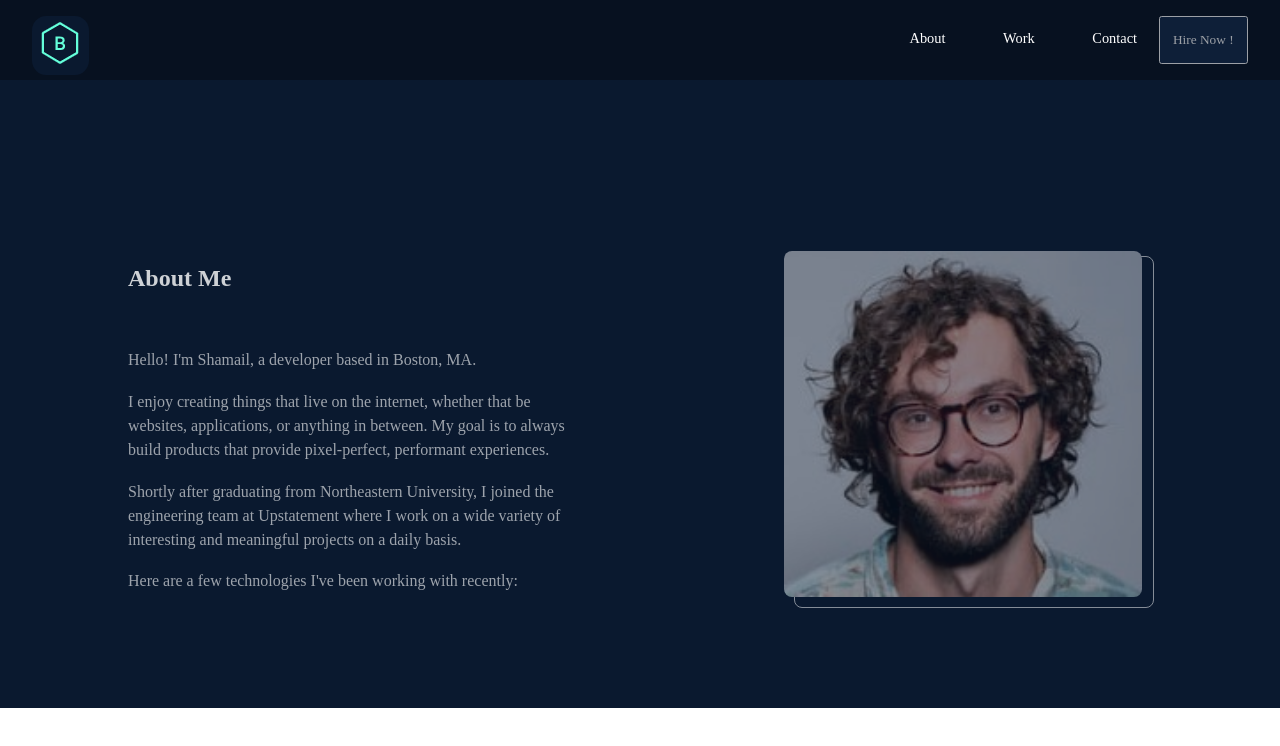
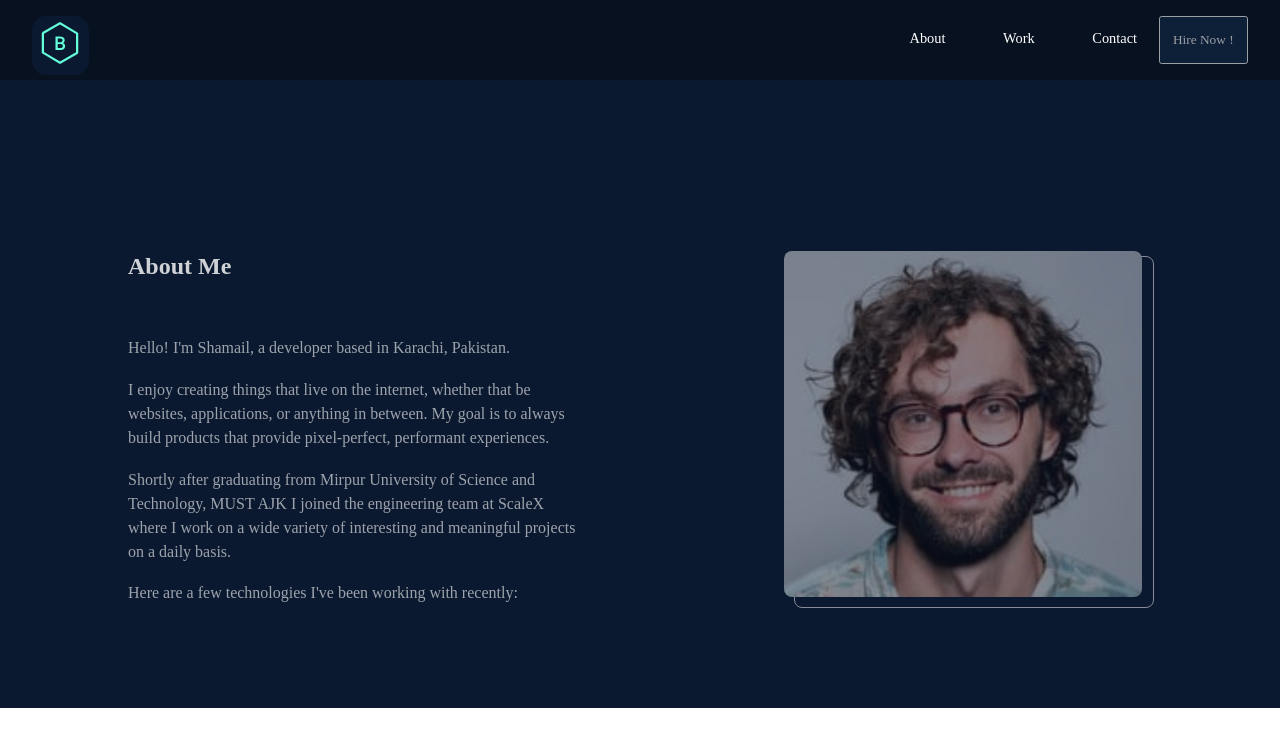
Before and after one commit to ShamailAbbas/myportfolio, a React (Create React App) app: page /aboutpage in a window 1280 px wide. Shown: the top 746 px of the page. Built offline with nearby package versions, Linux system fonts and the light colour scheme.

Commit message:
changed location

```diff
--- a/src/components/About.js
+++ b/src/components/About.js
@@ -7,7 +7,7 @@ const About = () => {
       <div className='aboutcontent'>
         <h2 className='aboutme'>About Me</h2>
         <p className='aboutpara'>
-          Hello! I'm Shamail, a developer based in Boston, MA.
+          Hello! I'm Shamail, a developer based in Karachi, Pakistan.
         </p>
         <p className='aboutpara'>
           I enjoy creating things that live on the internet, whether that be
@@ -15,9 +15,10 @@ const About = () => {
           build products that provide pixel-perfect, performant experiences.
         </p>
         <p className='aboutpara'>
-          Shortly after graduating from Northeastern University, I joined the
-          engineering team at Upstatement where I work on a wide variety of
-          interesting and meaningful projects on a daily basis.
+          Shortly after graduating from Mirpur University of Science and
+          Technology, MUST AJK I joined the engineering team at ScaleX where I
+          work on a wide variety of interesting and meaningful projects on a
+          daily basis.
         </p>
         <p className='aboutpara'>
           Here are a few technologies I've been working with recently:
--- a/src/components/Hero.js
+++ b/src/components/Hero.js
@@ -7,7 +7,7 @@ const Hero = () => {
       <h2 className='name'>Shamail Abbas.</h2>
       <h2 className='intro'>I build things for the web.</h2>
       <p className='introparagraph'>
-        I'm a developer based in Boston, MA specializing in building (and
+        I'm a developer based in Karachi, Pakistan specializing in building (and
         occasionally designing) exceptional websites, applications, and
         everything in between.
       </p>
```
